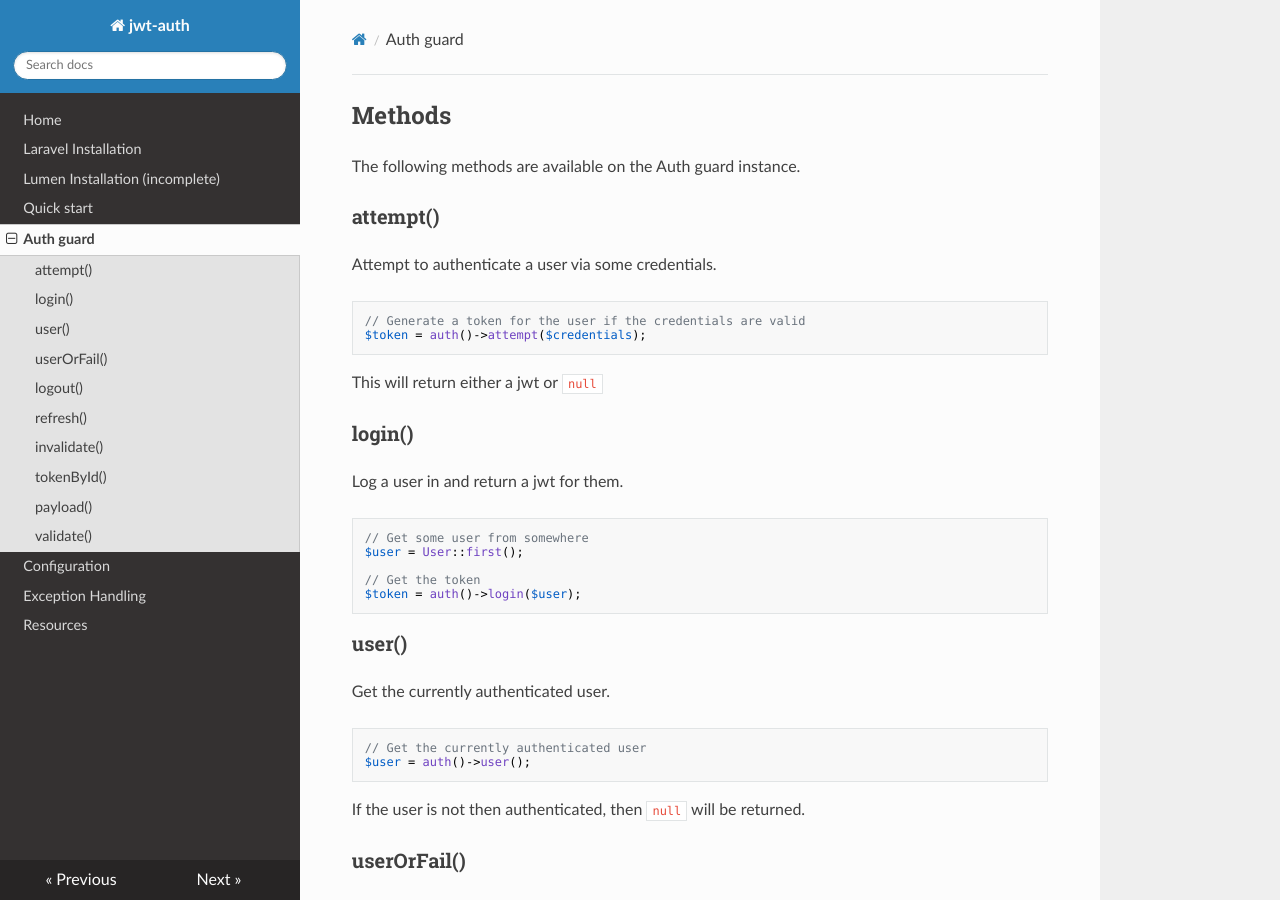
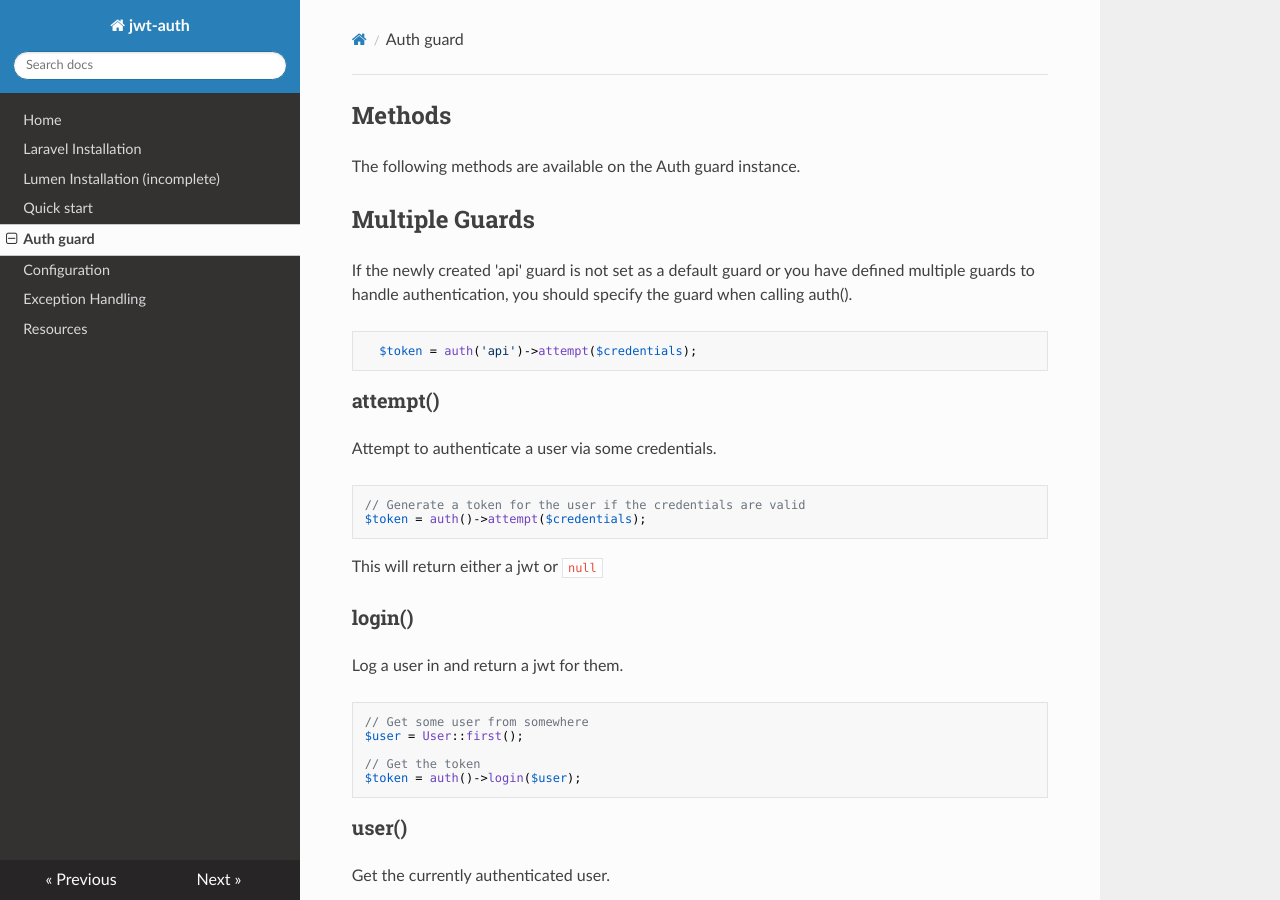
Before and after one commit to tymondesigns/jwt-auth, an MkDocs documentation site: the page built from docs/auth-guard.md, in a window 1280 px wide and 900 px high. Built offline with MkDocs 1.6.1, drawn with Linux system fonts in a browser that asks for light colours; nearby versions of some CDN libraries; old or Windows-style settings are respelled for this version of MkDocs.

Commit message:
Add information for a setup with multiple guards
It is possible in laravel to specify multiple guards, the docs should reflect how to specify the guard type if the api guard is not set as the default.

````diff
--- a/docs/auth-guard.md
+++ b/docs/auth-guard.md
@@ -1,6 +1,15 @@
 ## Methods
 
 The following methods are available on the Auth guard instance.
+
+## Multiple Guards
+
+If the newly created 'api' guard is not set as a default guard or you have defined multiple guards to handle authentication,
+you should specify the guard when calling auth().
+
+```php
+  $token = auth('api')->attempt($credentials);
+```
 
 ### attempt()
 
````
